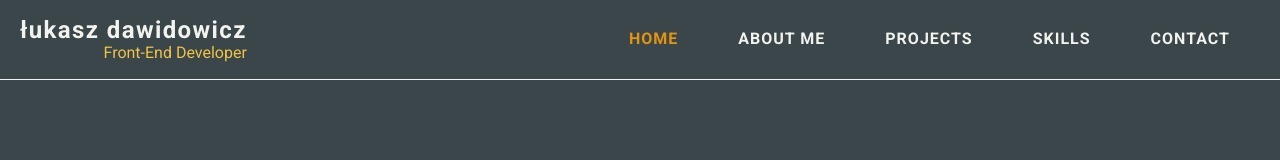
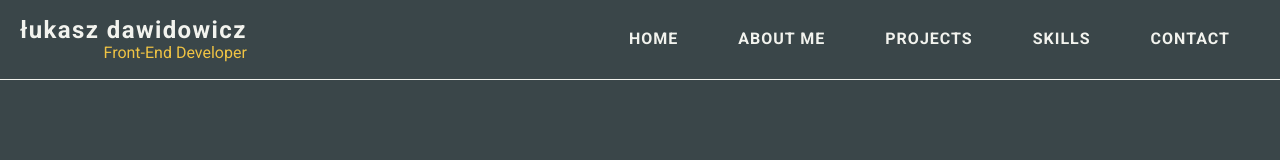
Before and after one commit to shivetay/LD_portfolio, a React (Create React App) app: page /contact in a window 1280 px wide. Shown: the top 160 px of the page. Built offline with nearby package versions, Linux system fonts and the light colour scheme.

Commit message:
add active class to navigation

```diff
--- a/src/components/common/Navigation/Navigation.js
+++ b/src/components/common/Navigation/Navigation.js
@@ -6,18 +6,64 @@ import './Navigation.scss';
 class Navigation extends Component {
   state = {
     navItems: [
-      { id: 1, name: 'Home', to: '/', clasName: 'link' },
-      { id: 2, name: 'About Me', to: '/about', clasName: 'link' },
-      { id: 3, name: 'Projects', to: '/projects', clasName: 'link' },
-      { id: 4, name: 'Skills', to: '/skills', clasName: 'link' },
-      { id: 5, name: 'Contact', to: '/contact', clasName: 'link' },
+      {
+        id: 1,
+        name: 'Home',
+        to: '/',
+        clasName: 'Header__Nav-link',
+      },
+      {
+        id: 2,
+        name: 'About Me',
+        to: '/about',
+        clasName: 'Header__Nav-link',
+      },
+      {
+        id: 3,
+        name: 'Projects',
+        to: '/projects',
+        clasName: 'Header__Nav-link',
+      },
+      {
+        id: 4,
+        name: 'Skills',
+        to: '/skills',
+        clasName: 'Header__Nav-link',
+      },
+      {
+        id: 5,
+        name: 'Contact',
+        to: '/contact',
+        clasName: 'Header__Nav-link',
+      },
     ],
+    activeLink: null,
+  };
+
+  clickItem = path => {
+    this.setState({ activeLink: path });
   };
   render() {
+    const { navItems, activeLink } = this.state;
     return (
       <nav>
         <div className='Header__Nav'>
-          <NavLink className='link' to='/'>
+          {navItems.map(item => {
+            return (
+              <NavLink key={item.id} className='link' to={item.to}>
+                <span
+                  onClick={() => this.clickItem(item.to)}
+                  className={
+                    item.clasName +
+                    ' ' +
+                    (item.to === activeLink ? 'active-link' : '')
+                  }>
+                  {item.name}
+                </span>
+              </NavLink>
+            );
+          })}
+          {/* <NavLink className='link' to='/'>
             <span className='Header__Nav-link active-link'>Home</span>
           </NavLink>
           <NavLink className='link' to='/about'>
@@ -31,7 +77,7 @@ class Navigation extends Component {
           </NavLink>
           <NavLink className='link' to='/contact'>
             <span className='Header__Nav-link'>Contact</span>
-          </NavLink>
+          </NavLink> */}
         </div>
       </nav>
     );
```
